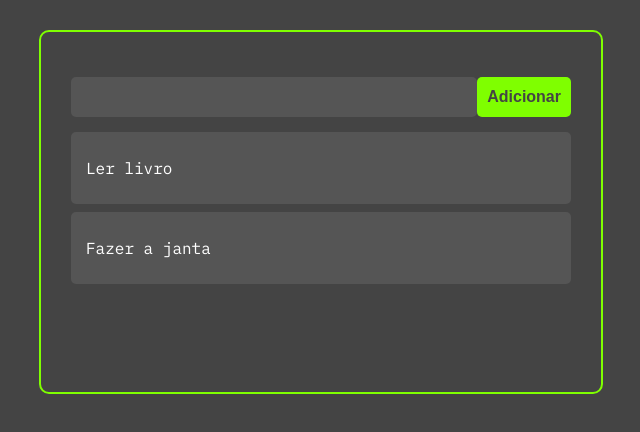
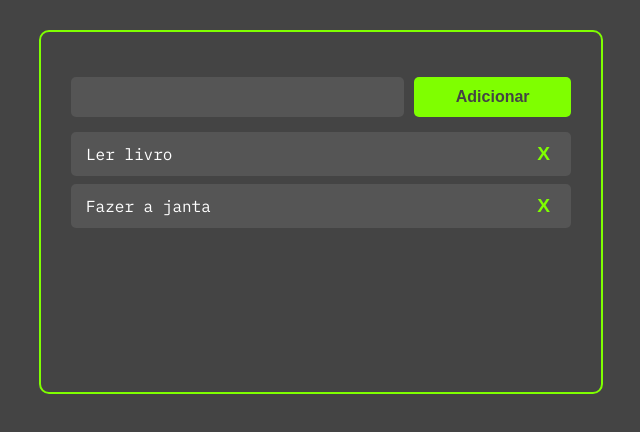
Before and after one commit to http-AbnerSantin/projeto, a React (Create React App) app: page / in a window 1280 px wide. Shown: the top 432 px of the page, without its empty margins (319-959 px from the left). Built offline with nearby package versions, Linux system fonts and the light colour scheme.

Commit message:
mais uma atualização do dia

```diff
--- a/package.json
+++ b/package.json
@@ -9,6 +9,7 @@
     "react": "^18.1.0",
     "react-dom": "^18.1.0",
     "react-scripts": "5.0.1",
+    "uuid": "^8.3.2",
     "web-vitals": "^2.1.4"
   },
   "scripts": {
--- a/src/App.jsx
+++ b/src/App.jsx
@@ -1,6 +1,7 @@
 
 import React, { useState } from 'react';
 import '../src/App.css';
+import { v4 as uuid4 } from 'uuid';
 
 import Tasks from './components/Tasks';
 import AddTask from './components/AddTask';
@@ -21,12 +22,49 @@ function App() {
     },
 
   ]);
+  const handlesTaskClick = (taskId) => {
+
+    const newTask = tasks.map((task) => {
+
+      if (task.id === taskId) return {...task, completed:!task.completed}
+
+      return task;
+    });
+    setTask(newTask);
+
+  };
+
+  const handlesTaskRemove = (taskId) => {
+      const newTaks = tasks.filter(task => task.id !== taskId);
+      setTask(newTaks);
+
+  }
+
+
+
+  const handleTaskAddition = (taskTitle) =>{
+
+    const newTask = [...tasks,{
+      title:taskTitle,
+      id:uuid4(),
+      completed:false,
+    }]
+    setTask(newTask)
+  }
+
 
   return (
     <>
       <div className="App container">
-        <AddTask />
-        <Tasks tasks={tasks} />
+        <AddTask
+          handleTaskAddition={handleTaskAddition}
+
+        />
+        <Tasks tasks={tasks}
+        handlesTaskClick={handlesTaskClick}
+        handlesTaskRemove = {handlesTaskRemove}
+
+         />
 
       </div>
     </>
--- a/src/components/AddTask.css
+++ b/src/components/AddTask.css
@@ -14,3 +14,9 @@
     color: white;
     font-size: 1rem;
 }
+.add-task-button-container{
+    margin-left: 10px;
+    flex: 1;
+
+
+}
--- a/src/components/AddTask.jsx
+++ b/src/components/AddTask.jsx
@@ -2,12 +2,16 @@ import React, { useState } from 'react';
 import './AddTask.css'
 import Button from './Button';
 
-const AddTask = () => {
+const AddTask = ({handleTaskAddition}) => {
     const [inputData, setData] = useState('');
 
     const handleInputChange = (e) => {
+        setData (e.target.value)
+    }
 
-        setData (e.target.value)
+    const handleAddTaskClick = () => {
+        handleTaskAddition(inputData);
+        setData('');
 
     }
      return (
@@ -19,7 +23,7 @@ const AddTask = () => {
                 value={inputData}
                 />
             <div className='add-task-button-container'>
-                <Button>Adicionar</Button>
+                <Button onClick={handleAddTaskClick } >Adicionar</Button>
             </div>
         </div>
     )
--- a/src/components/Button.css
+++ b/src/components/Button.css
@@ -1,8 +1,9 @@
 .add-button {
     background-color: chartreuse;
+
     height: 40px;
     padding: 0 10px;
-    border-radius: 5px;
+    border-radius:  5px;
     width: 100%;
     font-size: 1rem;
     color: #444;
@@ -12,3 +13,7 @@
 
 
 }
+.add-button:hover{
+    background: rgb(92, 184, 0);
+
+}
--- a/src/components/Task.css
+++ b/src/components/Task.css
@@ -9,3 +9,16 @@
     align-items: center;
     cursor:pointer;
 }
+
+.remove-task{
+    border: none;
+    color: chartreuse;
+    background-color: #555;
+    font-weight: bold;
+    font-size: 1.2rem;
+    cursor: pointer;
+
+}
+.remove-task:hover{
+    color: rgb(92, 184, 0);
+}
--- a/src/components/Task.jsx
+++ b/src/components/Task.jsx
@@ -2,12 +2,26 @@ import React from "react";
 import '../components/Task.css';
 
 
-const Task = ({task}) => {
+const Task = ({task, handlesTaskClick, handlesTaskRemove}) => {
     return (
-        <div className="task-container">
-            <p>{task.title}</p>
+        <div className="task-container"
+        style={task.completed ? {borderLeft:'6px solid chartreuse'} : {}}>
+
+            <div className="task-title" onClick={() =>handlesTaskClick(task.id)}>
+                {task.title}
+            </div>
+
+            <div className="buttons-container">
+                <button className="remove-task" onClick={() => handlesTaskRemove(task.id)}>
+                    X
+                </button>
+            </div>
         </div>
     )
+
+
+
+
 }
 
 export default Task;
--- a/src/components/Tasks.jsx
+++ b/src/components/Tasks.jsx
@@ -3,10 +3,14 @@ import React from "react";
 import Task from "./Task";
 
 
-const Tasks = ({ tasks }) => {
+const Tasks = ({ tasks, handlesTaskClick, handlesTaskRemove }) => {
 
     return (<>
-            {tasks.map((task) => (<Task task={task}/>))}
+            {tasks.map((task) => (
+            <Task task={task} handlesTaskClick={handlesTaskClick}
+            handlesTaskRemove = {handlesTaskRemove}/>)
+
+            )}
 
         </>
     )
```
Also changed, not shown: 1 other file (tests, documents, lock files or other folders).
